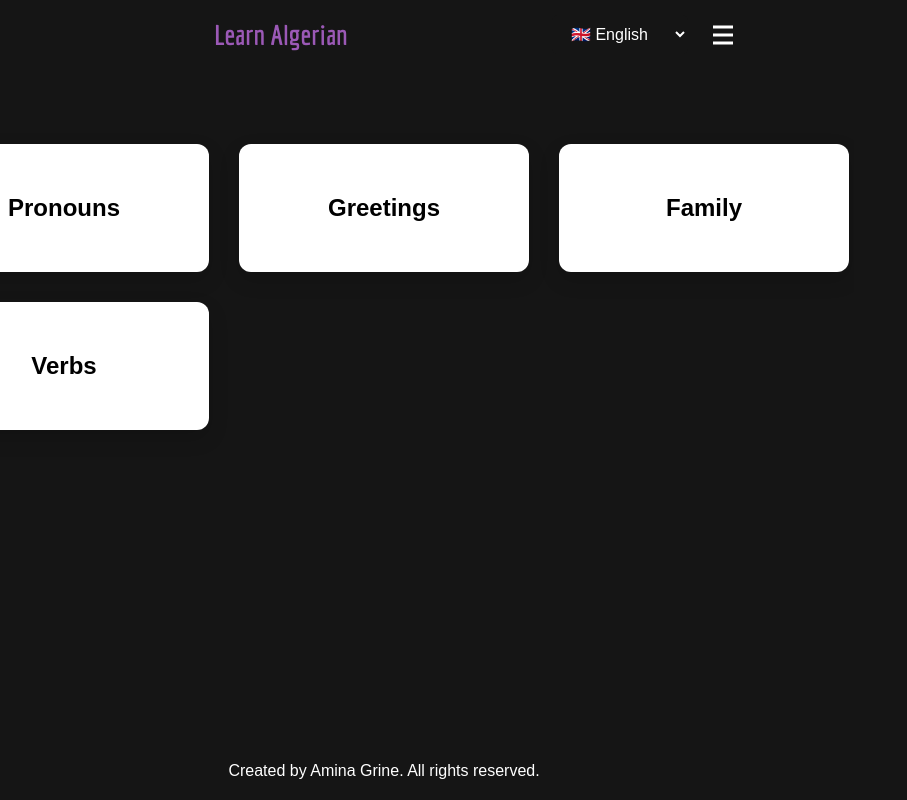
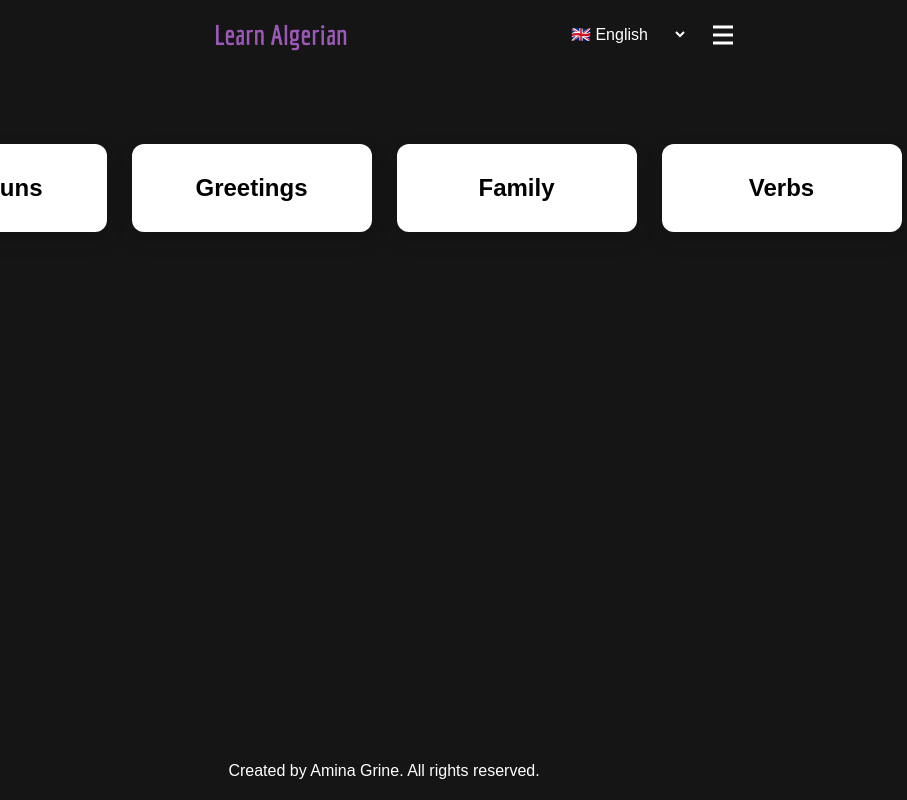
Before and after one commit to aminagr/AlgerianDialect, a React (Vite) app: page /courses in a window 768 px wide. Shown: the whole page, 907 px wide, since content can reach past the window. Built offline with nearby package versions, Linux system fonts and the light colour scheme.

Commit message:
First version of the App

```diff
--- a/src/styles/Courses.css
+++ b/src/styles/Courses.css
@@ -34,8 +34,7 @@
     max-width: 1200px;
     margin: 0 auto;
     padding-top: 50px;
-
-  }
+}
 
   .course-card {
     background: var(--course-card-background);
@@ -139,8 +138,22 @@
       padding: 50px 40px;
     }
     .courses {
-      grid-template-columns: repeat(auto-fit, minmax(100%, 1fr)); /* Stack cards on mobile */
-      padding-top: 20px;
+      grid-template-columns: 1fr; /* Stack items in one column */
+      padding: 0 10px; /* Add space on the sides */
+  }
+  .courses > .course-card{
+    padding: 40px 60px;
+  }
+  }
+  @media (min-width: 601px) and (max-width: 900px) {
+    .lesson-card {
+        padding: 80px 100px; /* Adjust padding for tablets */
     }
-
-  }
+    .courses {
+        grid-template-columns: repeat(auto-fit, minmax(250px, 1fr)); /* Allow smaller cards */
+        gap: 15px; /* Reduced gap */
+    }
+    .courses > .course-card {
+        padding: 30px 40px; /* Adjust padding */
+    }
+}
```
